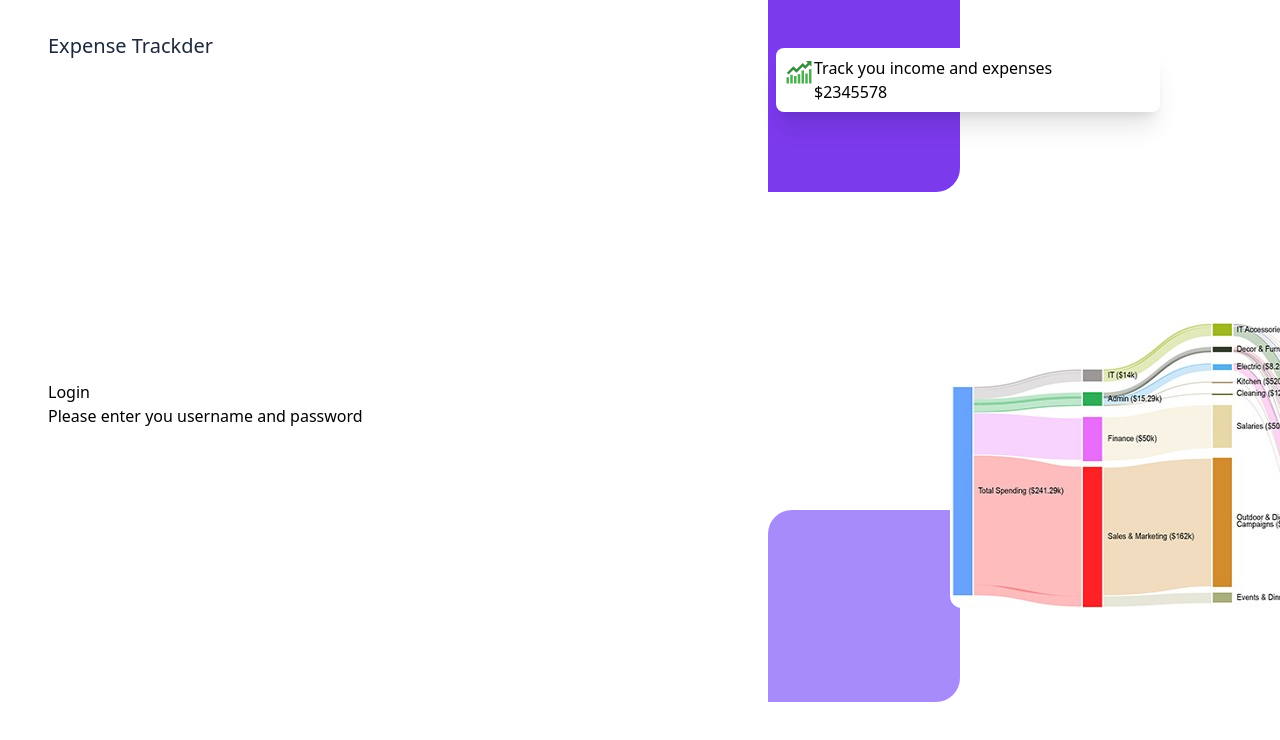
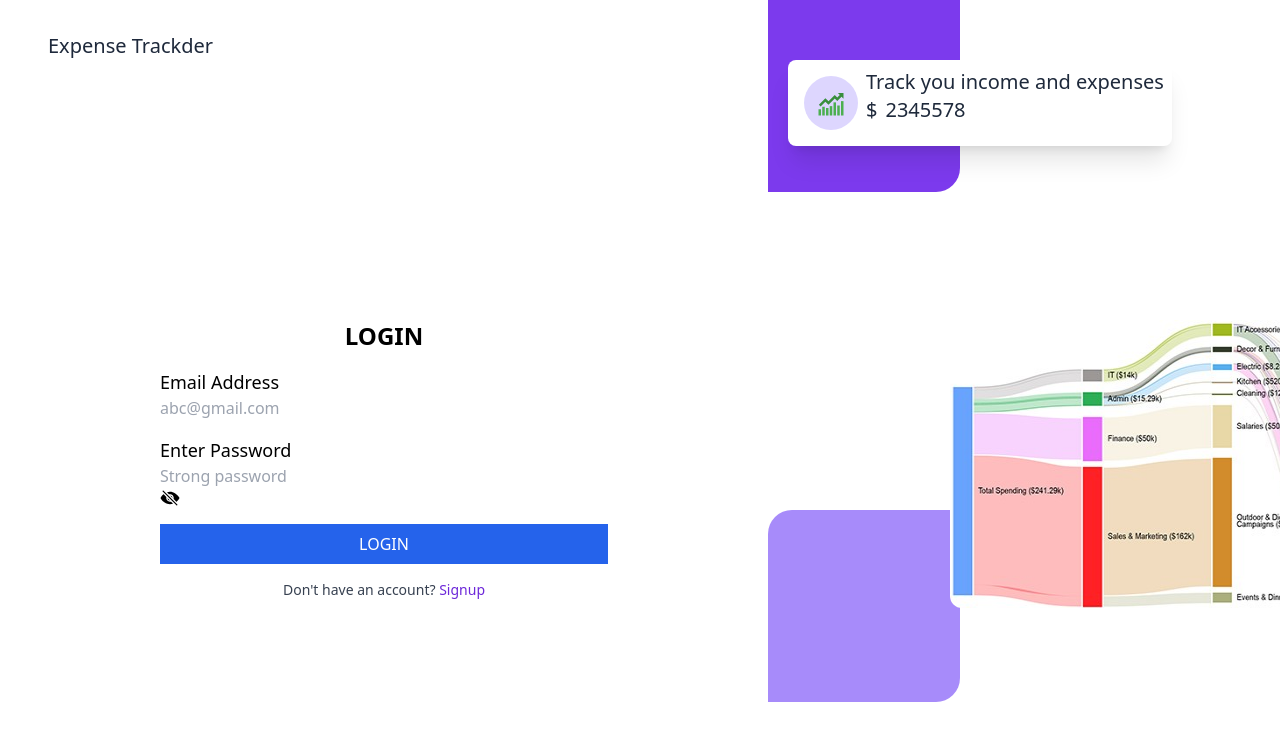
Before and after one commit to ta0047/ExpenseTracker, a React (Vite) app in the folder frontend/: page /login in a window 1280 px wide. Shown: the top 740 px of the page. Built offline with nearby package versions, Linux system fonts and the light colour scheme.

Commit message:
work on login and Authlayout component

```diff
--- a/frontend/src/App.jsx
+++ b/frontend/src/App.jsx
@@ -1,6 +1,6 @@
 import React from 'react'
 import Login from './Pages/Auth/Login';
-import SingUp from './Pages/Auth/SignUp';
+import SignUp from './Pages/Auth/SignUp';
 import Home from './Pages/Dashboard/Home';
 import Income from './Pages/Dashboard/Income'
 import Expense from './Pages/Dashboard/Expense'
@@ -11,7 +11,7 @@ const App = () => {
       <Routes>
         <Route path="/" element={<Root />} />
         <Route path="/login" element={<Login />} />
-        <Route path="/signup" element={<SingUp />} />
+        <Route path="/signup" element={<SignUp />} />
         <Route path="/dashboard" element={<Home />} />
         <Route path="/income" element={<Income />} />
         <Route path="/expense" element={<Expense />} />
--- /dev/null
+++ b/frontend/src/Components/Inputs/Inputs.jsx
@@ -0,0 +1,43 @@
+import React, { useState } from 'react'
+import { IoEye, IoEyeOff } from "react-icons/io5";
+const Inputs = ({ value, onChange, placeholder, label, type }) => {
+    const [ShowPassword, setShowPassword] = useState(false)
+    const ToggleShowPassword = () => {
+        setShowPassword(!ShowPassword);
+    }
+    return (
+        <div>
+            <div className="w-full m-auto">
+
+            <label htmlFor="" className='text-lg'>{label}</label>
+            <input
+                className='input input-box w-full'
+                type={type == 'password' ? setShowPassword ? 'text' : 'password' : type}
+                placeholder={placeholder}
+                value={value}
+                onChange={(e) => onChange(e)}
+            />
+            </div>
+
+            {
+                type === 'password' && (
+                    <>
+                        {
+                            ShowPassword ?
+                                (<IoEye size={20} className='cursor-pointer text-primary'
+                                    onClick={() => ToggleShowPassword()}
+                                />)
+                                :
+                                (<IoEyeOff size={20} className='cursor-pointer text-primary'
+                                    onClick={() => ToggleShowPassword()}
+                                />)
+                        }
+                    </>
+                )
+            }
+
+        </div>
+    )
+}
+
+export default Inputs
--- a/frontend/src/Components/Layouts/AuthLayout.jsx
+++ b/frontend/src/Components/Layouts/AuthLayout.jsx
@@ -23,12 +23,7 @@ function AuthLayout({ children }) {
                         value="2345578"
                         color="bg-white"
                     />
-
-
-
-
                 </div>
-
             </div>
         </>
     )
@@ -38,14 +33,16 @@ export default AuthLayout
 const StatsInfoCard = ({ icons, label, value, color }) => {
     return (
 
-        <div className={`rounded-lg w-96 absolute p-2 m-2 top-10 ${color} shadow-xl flex`}>
-            <div className="">
-                <div className="">{icons}</div>
+        <div className={`rounded-lg w-96 absolute p-2 m-5 top-10 ${color} shadow-xl flex`}>
+            <div className="p-2">
+                <div className="bg-violet-200 rounded-full p-3 ">{icons}</div>
             </div>
             <div className="">
-                <div className="">{label}</div>
-                <div className="">${value}</div>
-
+                <span className="text-slate-800 text-xl">{label}</span>
+                <div className="text-slate-800 text-xl">
+                    <span className='me-2'>$</span>
+                    <span>{value}</span>
+                </div>
             </div>
         </div>
     )
--- a/frontend/src/Pages/Auth/Login.jsx
+++ b/frontend/src/Pages/Auth/Login.jsx
@@ -1,11 +1,60 @@
-import React from 'react'
+import React, { useState } from 'react'
+import { Link } from 'react-router-dom'
 import AuthLayout from '../../Components/Layouts/AuthLayout'
+import { useNavigate } from 'react-router-dom'
+import Inputs from '../../Components/Inputs/Inputs'
+const Login = () => {
+  const [email, setemail] = useState("")
+  const [password, setPassword] = useState("")
+  const [error, seterror] = useState("")
 
-const Login = () => {
+  const Navigate = useNavigate();
+  const HandleLogin = () => {
+
+  }
   return (
     <AuthLayout>
-      <div className='mt-80'>Login</div>
-      <p>Please enter you username and password</p>
+      <div className="flex items-center justify-center min-h-screen">
+        <form
+          onSubmit={HandleLogin}
+          className="flex flex-col gap-4 w-[90%] max-w-md bg-white"
+        >
+          <h1 className="text-2xl font-semibold text-center">LOGIN</h1>
+
+          <Inputs
+            type="email"
+            value={email}
+            onChange={({ target }) => setemail(target.value)}
+            label="Email Address"
+            placeholder="abc@gmail.com"
+
+          />
+
+          <Inputs
+            type="password"
+            value={password}
+            onChange={({ target }) => setPassword(target.value)}
+            label="Enter Password"
+            placeholder="Strong password"
+          />
+
+          {error && <p className="text-red-500 text-sm text-center">{error}</p>}
+
+          <button className="bg-blue-600 text-white py-2">
+            LOGIN
+          </button>
+
+          <p className="text-center text-sm text-gray-700">
+            Don't have an account?{" "}
+            <Link to="/SignUp" className="text-violet-700 hover:underline">
+              Signup
+            </Link>
+          </p>
+        </form>
+      </div>
+
+
+
     </AuthLayout>
   )
 }
```
